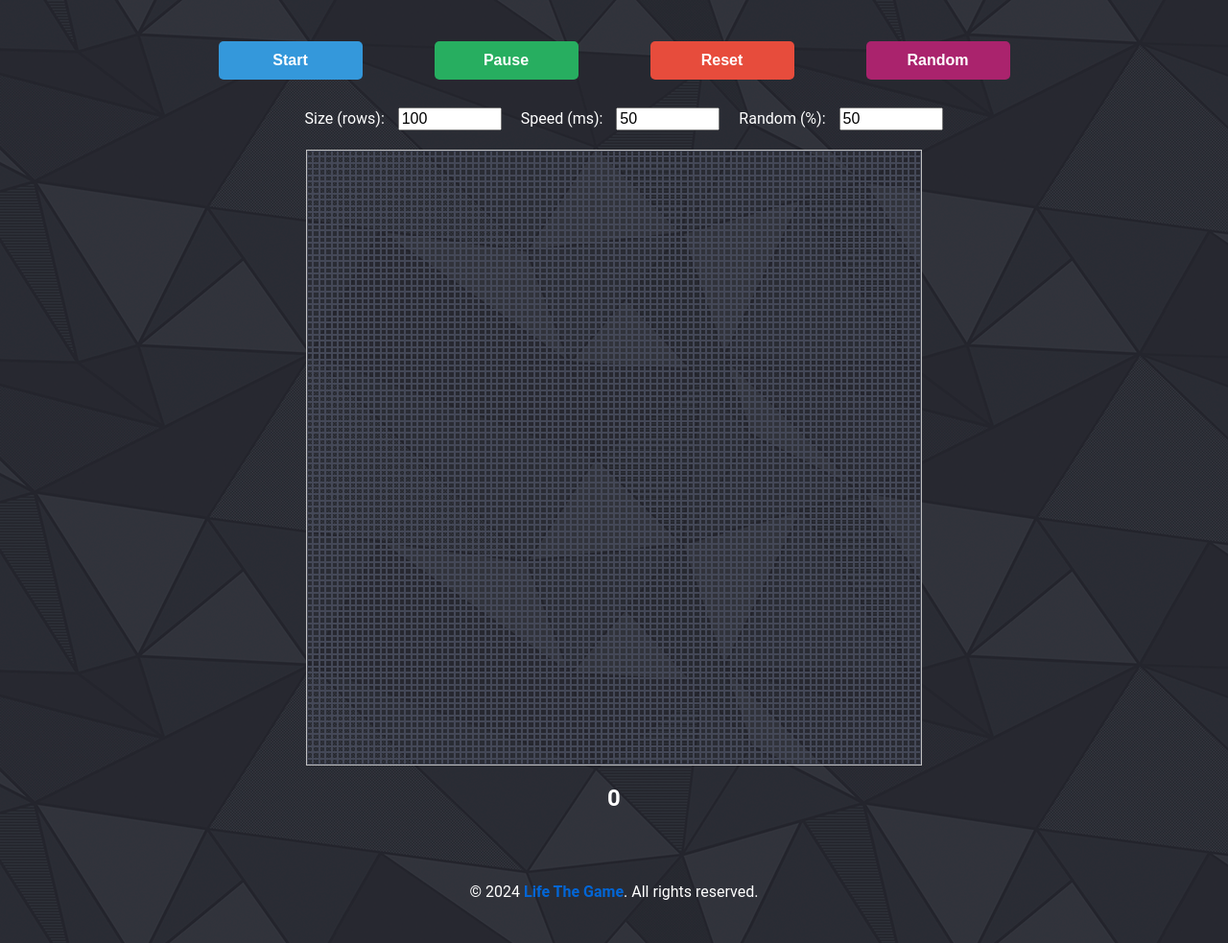
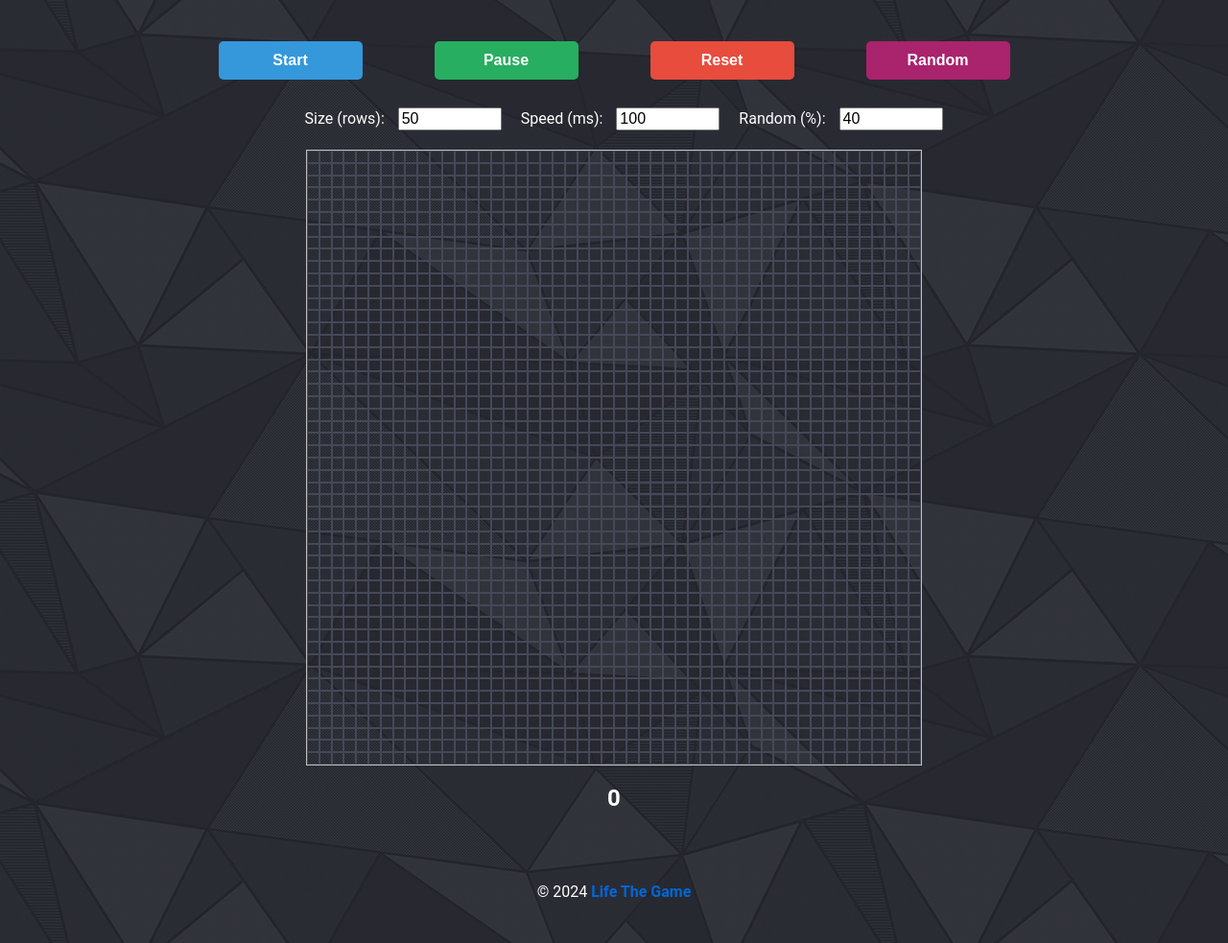
Before and after one commit to ficus2904/Life-The-Game, a plain HTML site: page index.html in a window 1280 px wide. Shown: the whole page at 96% size. Drawn offline with Linux system fonts and the light colour scheme.

Commit message:
v1.0.2 edit default values

```diff
--- a/index.html
+++ b/index.html
@@ -19,15 +19,15 @@
         <div class="input-cont">
             <div class="input-group">
                 <label for="size">Size (rows):</label>
-                <input type="text" id="size" name="size" value="100">
+                <input type="text" id="size" name="size" value="50">
             </div>
             <div class="input-group">
                 <label for="speed">Speed (ms):</label>
-                <input type="text" id="speed" name="speed" value="50">
+                <input type="text" id="speed" name="speed" value="100">
             </div>
             <div class="input-group">
                 <label for="random">Random (%):</label>
-                <input type="text" id="random" name="random" value="50">
+                <input type="text" id="random" name="random" value="40">
             </div>
         </div>
         <div class="grid"></div>
@@ -35,7 +35,7 @@
 
     </main>
     <footer>
-        <p>&copy; 2024 <a href="https://github.com/ficus2904/Life-The-Game" target="_blank">Life The Game</a>. All rights reserved.</p>
+        <p>&copy; 2024 <a href="https://github.com/ficus2904/Life-The-Game" target="_blank">Life The Game</a></p>
     </footer>
     <script src="js/script.js"></script>
 </body>
```
